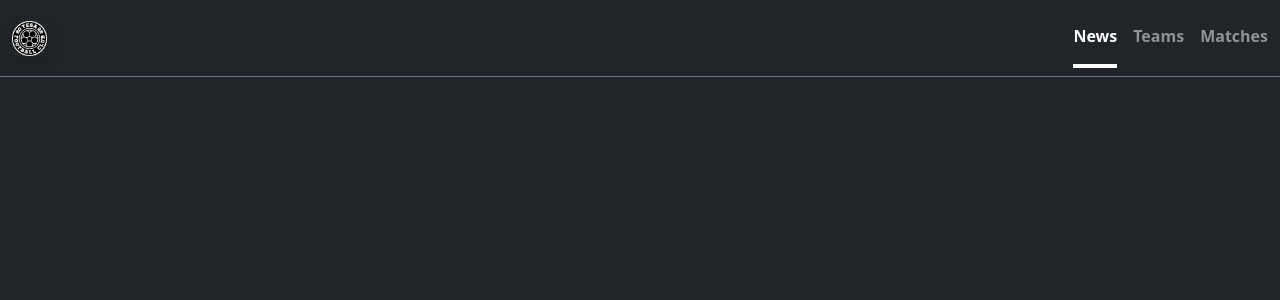
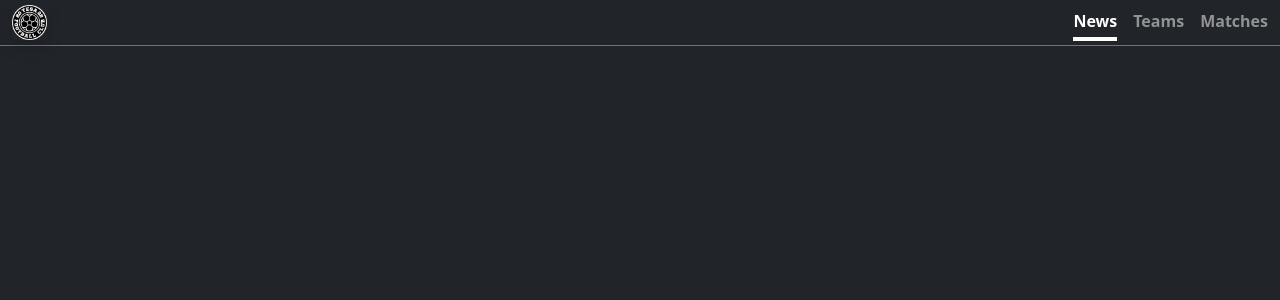
Before and after one commit to tesafc/tesafc.github.io, a Jekyll site: the page built from index.html, in a window 1280 px wide. Shown: the top 300 px of the page. Built offline with Jekyll 4.4.1, drawn with Linux system fonts in a browser that asks for light colours.

Commit message:
Update default.html

```diff
--- a/_layouts/default.html
+++ b/_layouts/default.html
@@ -22,14 +22,14 @@
   </head>
   <body class="text-bg-dark">
     <div class="container-fluid text-bg-dark border-bottom border-secondary">
-      <header class="navbar mx-auto">
+      <header class="navbar mx-auto py-0">
         <a class="navbar-brand" href="{{ site.baseurl }}">
           <img src="{{ '/assets/img/logo-1_v2.png' | relative_url }}" width="35" height="35" class="shadow">
         </a>
         <nav class="nav nav-masthead">
-          <a class="nav-link fw-bold py-3 px-0 active" href="{{ 'news' | relative_url }}">News</a>
-          <a class="nav-link fw-bold py-3 px-0" href="{{ 'teams' | relative_url }}">Teams</a>
-          <a class="nav-link fw-bold py-3 px-0" href="{{ 'matches' | relative_url }}">Matches</a>
+          <a class="nav-link fw-bold py-1 px-0 active" href="{{ 'news' | relative_url }}">News</a>
+          <a class="nav-link fw-bold py-1 px-0" href="{{ 'teams' | relative_url }}">Teams</a>
+          <a class="nav-link fw-bold py-1 px-0" href="{{ 'matches' | relative_url }}">Matches</a>
         </nav>
       </header>
     </div>
```
